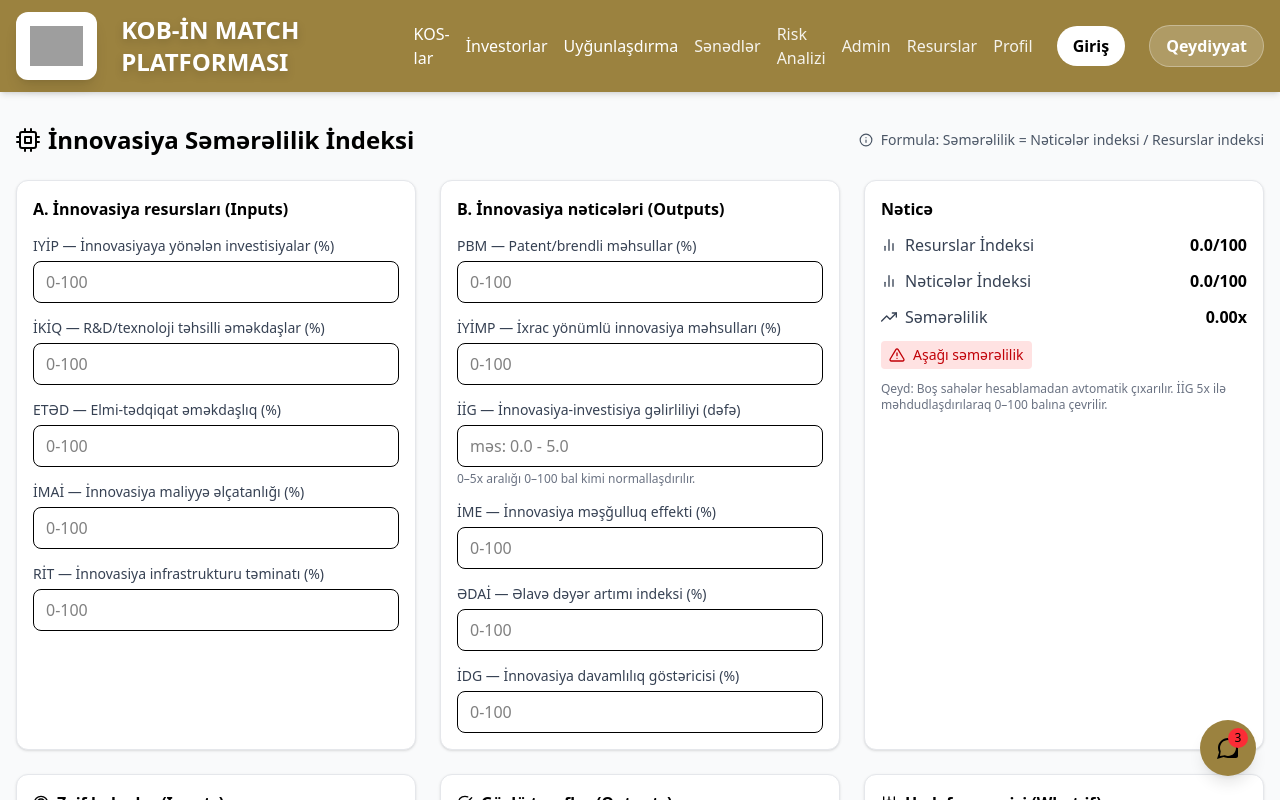
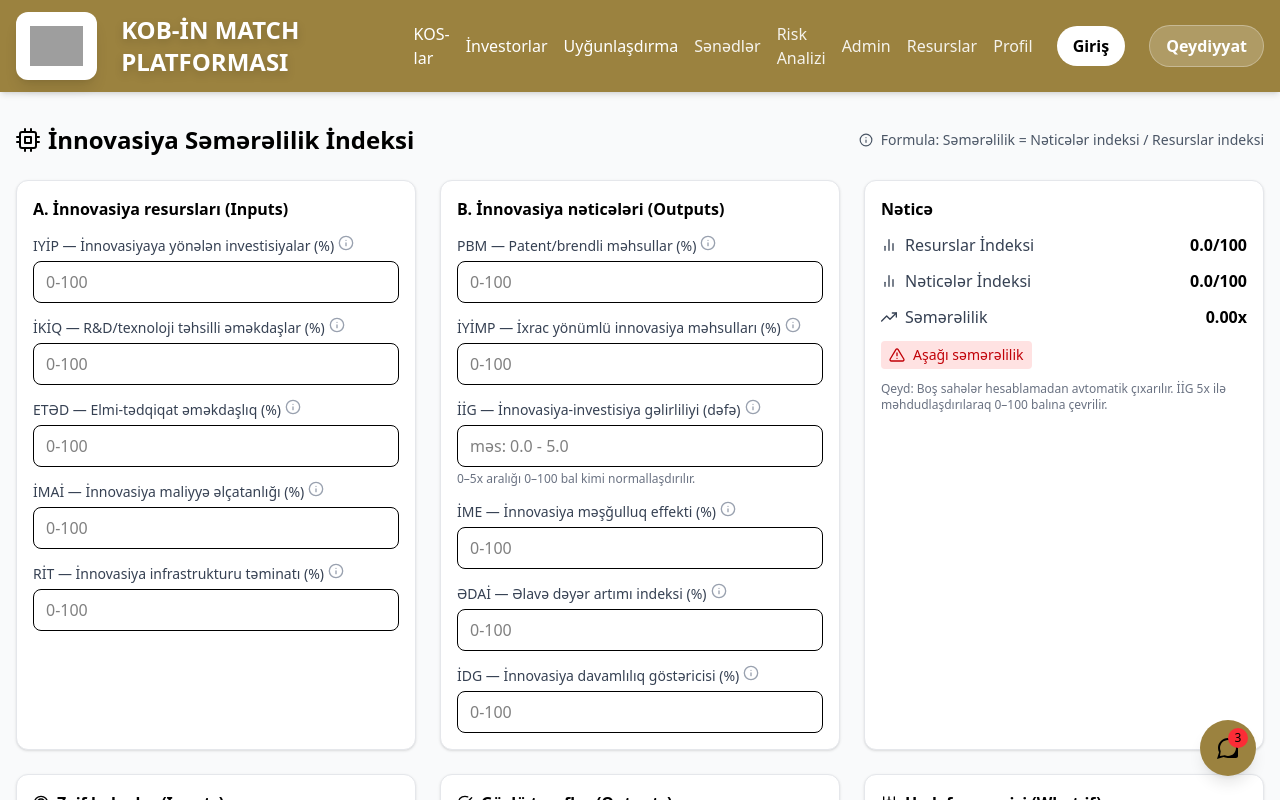
Before and after one commit to qasimovemil/-KOB--N-MATCH-PLATFORMASI, a React (Vite) app: page /kos/innovation-efficiency in a window 1280 px wide. Shown: the top 800 px of the page. Built offline with nearby package versions, Linux system fonts and the light colour scheme; grey boxes are pictures that could not be loaded.

Commit message:
add new infomation earea

```diff
--- a/src/components/InnovationEfficiencyIndex.tsx
+++ b/src/components/InnovationEfficiencyIndex.tsx
@@ -31,6 +31,7 @@ const InnovationEfficiencyIndex: React.FC = () => {
     PBM: '', IYIMP: '', IIG: '', IME: '', EDAI: '', IDG: ''
   });
   const [targetEff, setTargetEff] = useState<string>('1.20');
+  const [hoverKey, setHoverKey] = useState<string | null>(null);
 
   const values = useMemo(() => ({
     IYIP: toNum(form.IYIP),
@@ -121,6 +122,38 @@ const InnovationEfficiencyIndex: React.FC = () => {
 
   const set = (k: keyof typeof form) => (e: React.ChangeEvent<HTMLInputElement>) => setForm({ ...form, [k]: e.target.value });
 
+  const tooltips: Record<string, { formula: string; desc: string }> = {
+    IYIP: { formula: '(İnnovasiya investisiya / Ümumi investisiya) × 100', desc: 'KOS-un ümumi kapital qoyuluşunda innovasiya məqsədinə ayrılan vəsaitin payı' },
+    IKIQ: { formula: '(R&D/texnoloji təhsilli əməkdaşlar / Ümumi işçi sayı) × 100', desc: 'Elmi dərəcə və ya texnoloji təhsil alan, Ar-Ge və texnoloji layihələrdə iştirak edən əməkdaşların nisbəti' },
+    ETED: { formula: '(Universitet/institutlarla birgə layihə sayı / Cari innovasiya layihələri) × 100', desc: 'Xarici elmi-tədqiqat təşkilatları, institutlar və universitetlərlə aparılan əməkdaşlığın intensivliyi' },
+    IMAI: { formula: '(Qrant, kredit, dəstək alan layihə sayı / Ümumi layihə sayı) × 100', desc: 'İnnovasiya üçün maliyyə mənbələrinə (qrant, güzəştli kredit, dövlət dəstəyi) çıxış imkanı' },
+    RIT: { formula: '(Texnopark/inkubator xidmətlərindən istifadə / Tələb olunan xidmətlər) × 100', desc: 'KOS-un texnopark, inkubator, laboratoriya və test infrastrukturuna çatırlığı və istifadə dərəcəsi' },
+    PBM: { formula: '(Patent/brend olan məhsul sayı / Ümumi innovativ məhsul sayı) × 100', desc: 'İnnovativ məhsulların qorunan əqli mülkiyyət (patent, müəlliflik, brend) ilə əhatə olunma dərəcəsi' },
+    IYIMP: { formula: '(İxrac olunan innovativ məhsul gəliri / Ümumi innovativ məhsul gəliri) × 100', desc: 'İnnovasiya məhsullarının beynəlxalq bazarlarda rəqabət qabiliyyəti və ixrac payı' },
+    IIG: { formula: 'İnnovasiya gəliri / İnnovasiya investisiyası (0–5x aralığı)', desc: 'İnnovasiyaya yönəldilən hər 1 manatın geri dönüşü; 5x və üzəri maksimal 100 bal hesablanır' },
+    IME: { formula: '(İnnovasiya layihələri ilə yaradılmış iş yeri / Ümumi işçi sayı) × 100', desc: 'İnnovasiya fəaliyyətinin məşğulluğa və yeni peşə sahələrinin yaranmasına təsiri' },
+    EDAI: { formula: '(İnnovasiya ilə əldə olunan əlavə dəyər / Ümumi dövriyyədə əlavə dəyər) × 100', desc: 'İnnovasiya layihələrinin məhsul və xidmət dəyər zəncirində yarattığı əlavə dəyərin payı' },
+    IDG: { formula: '(Davamlı/müntəzəm innovasiya layihələri / Ümumi layihə sayı) × 100', desc: 'İnnovasiya proseslərinin daimi və sistemli aparılması; innovasiya idarəçiliyinin olması' },
+  };
+
+  const InfoIcon: React.FC<{ k: string }> = ({ k }) => (
+    <div
+      className="relative inline-flex items-center ml-1 cursor-help"
+      onMouseEnter={() => setHoverKey(k)}
+      onMouseLeave={() => setHoverKey(null)}
+    >
+      <FiInfo className="w-4 h-4 text-gray-400 hover:text-primary transition-colors" />
+      {hoverKey === k && (
+        <div className="absolute left-0 top-full mt-1 z-50 w-72 bg-white border border-gray-300 rounded-lg shadow-lg p-3 text-xs text-gray-700">
+          <div className="font-semibold text-primary mb-1">Formula:</div>
+          <div className="mb-2">{tooltips[k]?.formula}</div>
+          <div className="font-semibold text-primary mb-1">İzah:</div>
+          <div>{tooltips[k]?.desc}</div>
+        </div>
+      )}
+    </div>
+  );
+
   return (
     <div className="space-y-6">
       <div className="flex items-center justify-between">
@@ -140,23 +173,23 @@ const InnovationEfficiencyIndex: React.FC = () => {
           <h4 className="font-semibold mb-3">A. İnnovasiya resursları (Inputs)</h4>
           <div className="space-y-3">
             <div>
-              <label className={label}>IYİP — İnnovasiyaya yönələn investisiyalar (%)</label>
+              <label className={label}>IYİP — İnnovasiyaya yönələn investisiyalar (%)<InfoIcon k="IYIP" /></label>
               <input inputMode="decimal" placeholder="0-100" className={inputCls} value={form.IYIP} onChange={set('IYIP')} />
             </div>
             <div>
-              <label className={label}>İKİQ — R&D/texnoloji təhsilli əməkdaşlar (%)</label>
+              <label className={label}>İKİQ — R&D/texnoloji təhsilli əməkdaşlar (%)<InfoIcon k="IKIQ" /></label>
               <input inputMode="decimal" placeholder="0-100" className={inputCls} value={form.IKIQ} onChange={set('IKIQ')} />
             </div>
             <div>
-              <label className={label}>ETƏD — Elmi-tədqiqat əməkdaşlıq (%)</label>
+              <label className={label}>ETƏD — Elmi-tədqiqat əməkdaşlıq (%)<InfoIcon k="ETED" /></label>
               <input inputMode="decimal" placeholder="0-100" className={inputCls} value={form.ETED} onChange={set('ETED')} />
             </div>
             <div>
-              <label className={label}>İMAİ — İnnovasiya maliyyə əlçatanlığı (%)</label>
+              <label className={label}>İMAİ — İnnovasiya maliyyə əlçatanlığı (%)<InfoIcon k="IMAI" /></label>
               <input inputMode="decimal" placeholder="0-100" className={inputCls} value={form.IMAI} onChange={set('IMAI')} />
             </div>
             <div>
-              <label className={label}>RİT — İnnovasiya infrastrukturu təminatı (%)</label>
+              <label className={label}>RİT — İnnovasiya infrastrukturu təminatı (%)<InfoIcon k="RIT" /></label>
               <input inputMode="decimal" placeholder="0-100" className={inputCls} value={form.RIT} onChange={set('RIT')} />
             </div>
           </div>
@@ -167,28 +200,28 @@ const InnovationEfficiencyIndex: React.FC = () => {
           <h4 className="font-semibold mb-3">B. İnnovasiya nəticələri (Outputs)</h4>
           <div className="space-y-3">
             <div>
-              <label className={label}>PBM — Patent/brendli məhsullar (%)</label>
+              <label className={label}>PBM — Patent/brendli məhsullar (%)<InfoIcon k="PBM" /></label>
               <input inputMode="decimal" placeholder="0-100" className={inputCls} value={form.PBM} onChange={set('PBM')} />
             </div>
             <div>
-              <label className={label}>İYİMP — İxrac yönümlü innovasiya məhsulları (%)</label>
+              <label className={label}>İYİMP — İxrac yönümlü innovasiya məhsulları (%)<InfoIcon k="IYIMP" /></label>
               <input inputMode="decimal" placeholder="0-100" className={inputCls} value={form.IYIMP} onChange={set('IYIMP')} />
             </div>
             <div>
-              <label className={label}>İİG — İnnovasiya-investisiya gəlirliliyi (dəfə)</label>
+              <label className={label}>İİG — İnnovasiya-investisiya gəlirliliyi (dəfə)<InfoIcon k="IIG" /></label>
               <input inputMode="decimal" placeholder="məs: 0.0 - 5.0" className={inputCls} value={form.IIG} onChange={set('IIG')} />
               <p className="text-xs text-gray-500 mt-1">0–5x aralığı 0–100 bal kimi normallaşdırılır.</p>
             </div>
             <div>
-              <label className={label}>İME — İnnovasiya məşğulluq effekti (%)</label>
+              <label className={label}>İME — İnnovasiya məşğulluq effekti (%)<InfoIcon k="IME" /></label>
               <input inputMode="decimal" placeholder="0-100" className={inputCls} value={form.IME} onChange={set('IME')} />
             </div>
             <div>
-              <label className={label}>ƏDAİ — Əlavə dəyər artımı indeksi (%)</label>
+              <label className={label}>ƏDAİ — Əlavə dəyər artımı indeksi (%)<InfoIcon k="EDAI" /></label>
               <input inputMode="decimal" placeholder="0-100" className={inputCls} value={form.EDAI} onChange={set('EDAI')} />
             </div>
             <div>
-              <label className={label}>İDG — İnnovasiya davamlılıq göstəricisi (%)</label>
+              <label className={label}>İDG — İnnovasiya davamlılıq göstəricisi (%)<InfoIcon k="IDG" /></label>
               <input inputMode="decimal" placeholder="0-100" className={inputCls} value={form.IDG} onChange={set('IDG')} />
             </div>
           </div>
```
